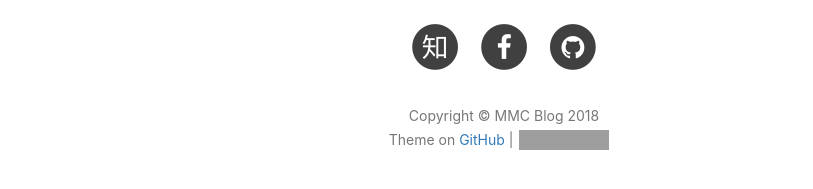
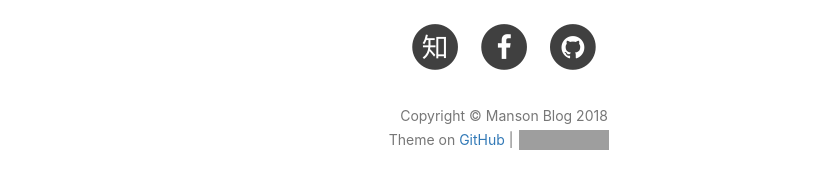
Before and after one commit to MaKaRuiNah/oldblog, a Jekyll site: the page built from index.html, in a window 1280 px wide and 900 px high, scrolled down 2223 px. Shown: the part 656-845 px from the top of the window, without its empty margins (136-949 px from the left). Built offline with Jekyll 4.4.1, drawn with Linux system fonts in a browser that asks for light colours; nearby versions of some CDN libraries; the list of posts is cut into pages by our own code; comment, search, counter and statistics services are not loaded; some of the changed text lies outside the part shown; grey boxes are pictures that could not be loaded.

Commit message:
Update _config.yml

```diff
--- a/_config.yml
+++ b/_config.yml
@@ -1,6 +1,6 @@
 # Site settings
-title: MMC Blog
-SEOTitle: 孟满成的博客 | MMC Blog
+title: Manson Blog
+SEOTitle: 孟满成的博客 | Manson Blog
 header-img: img/post-bg-desk.jpg
 email: sososomeng@gmail.com
 description: "Every failure is leading towards success."
```
